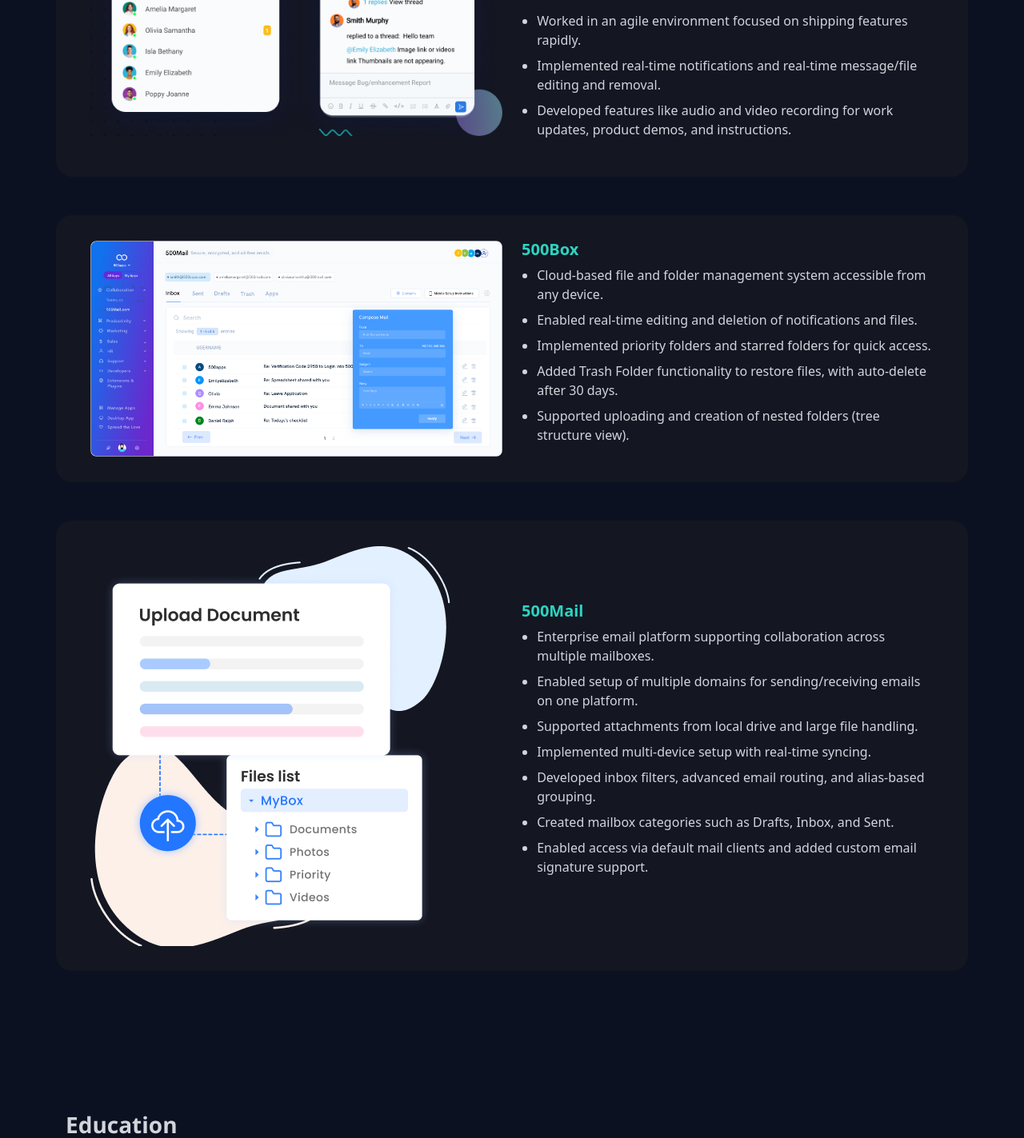
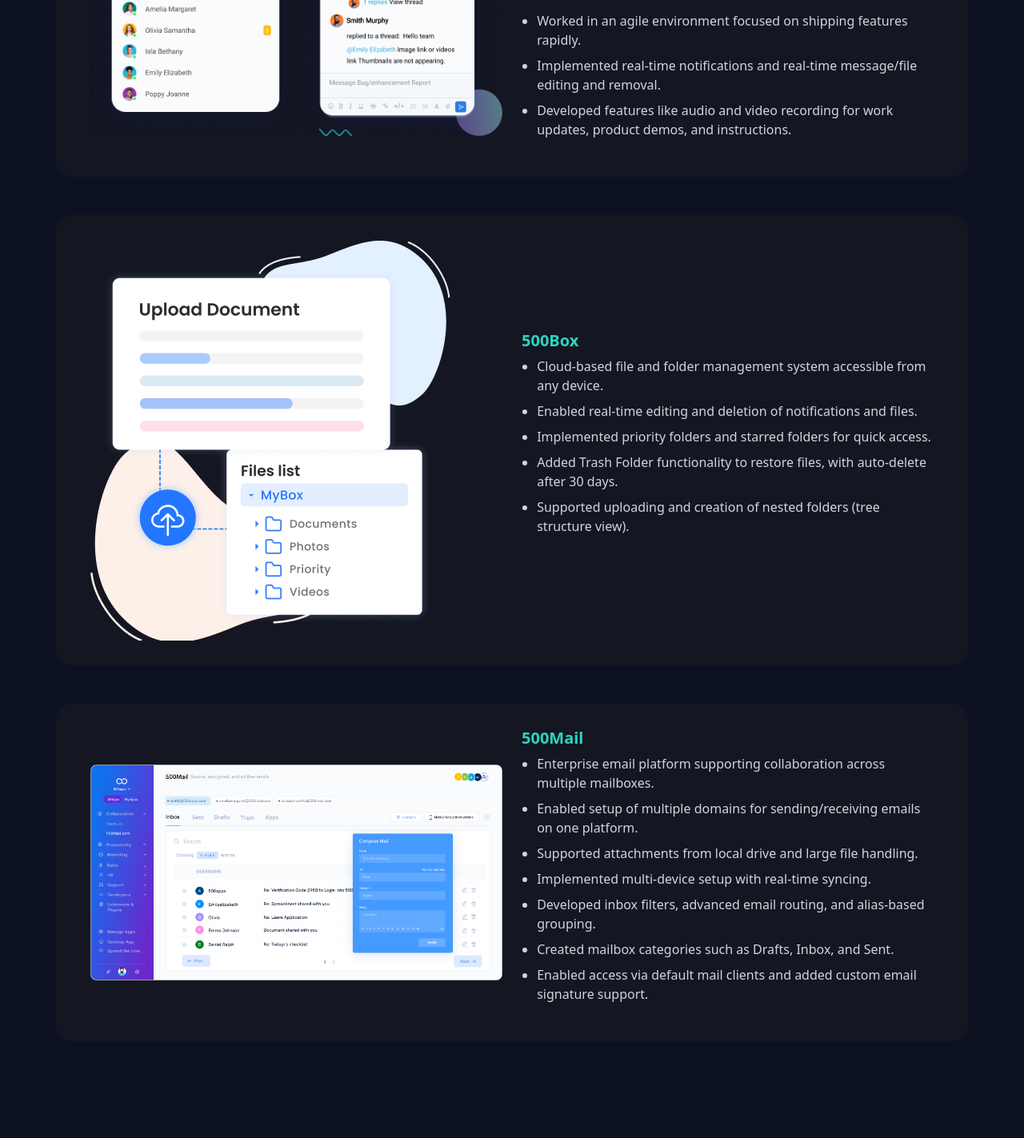
Before and after one commit to jagadeeshkuna15/portfolio, a Vue app: page / in a window 1280 px wide. Shown: the part 3071-4494 px from the top of the page at 80% size. Built offline with nearby package versions, Linux system fonts and the light colour scheme.

Commit message:
image changes

```diff
--- a/src/views/Projects.vue
+++ b/src/views/Projects.vue
@@ -28,7 +28,7 @@
       <!-- Project 2 -->
       <div class="project-card row align-items-center mb-5">
         <div class="col-md-6 mb-3 mb-md-0">
-          <img src="/mail.webp" alt="Project Illustration" class="img-fluid" />
+          <img src="/500box.png" alt="Project Illustration" class="img-fluid" />
         </div>
         <div class="col-md-6">
           <h5 class="fw-bold mb-2" style="color: var(--accent)">500Box</h5>
@@ -45,7 +45,7 @@
       <!-- Project 3 -->
       <div class="project-card row align-items-center mb-3">
         <div class="col-md-6 mb-3 mb-md-0">
-          <img src="/500box.png" alt="Project Illustration" class="img-fluid" />
+          <img src="/mail.webp" alt="Project Illustration" class="img-fluid" />
         </div>
         <div class="col-md-6">
           <h5 class="fw-bold mb-2" style="color: var(--accent)">500Mail</h5>
```
